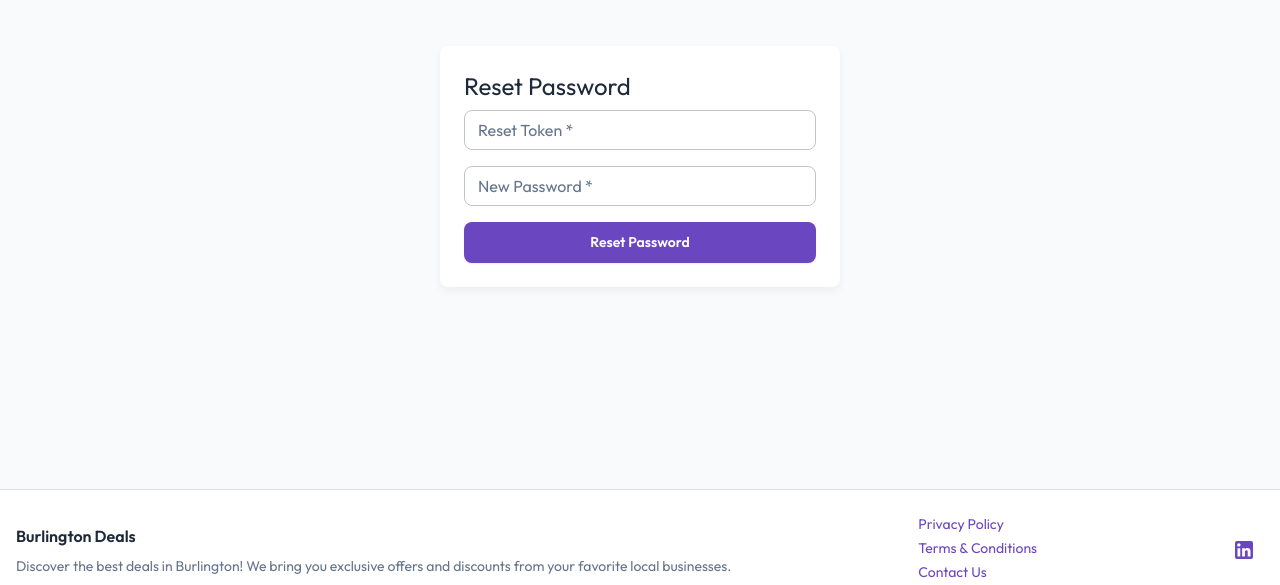
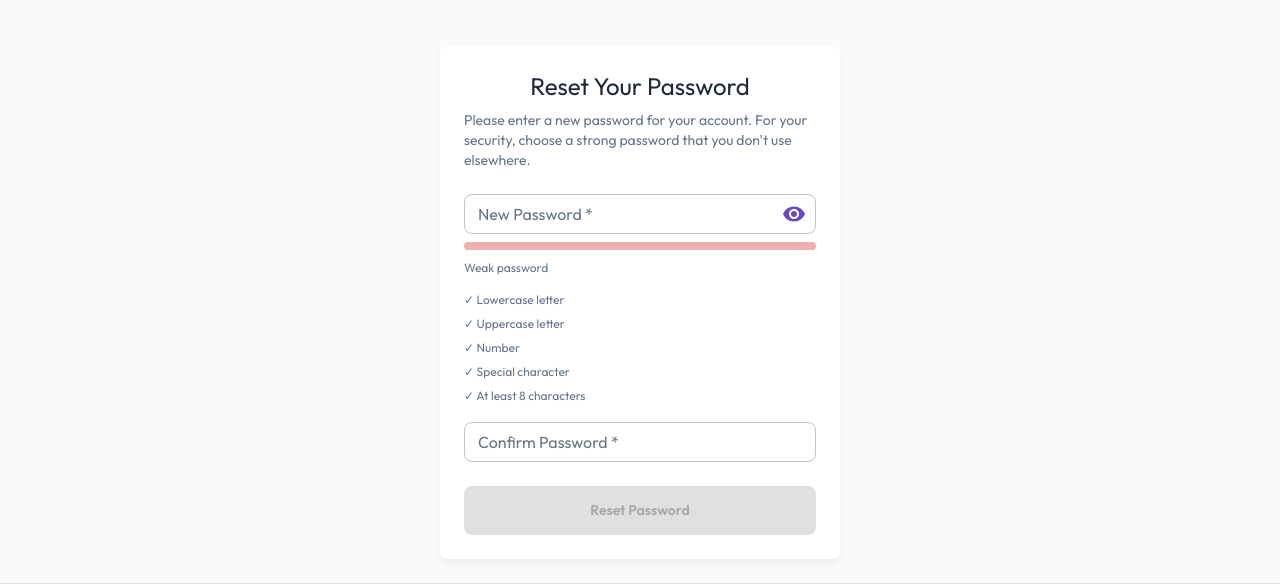
Before and after one commit to birddog87/burlington_deals, a React (Create React App) app in the folder burlington-deals-frontend/: page /reset-password in a window 1280 px wide. Shown: the part 122-707 px from the top of the page. Built offline with nearby package versions, Linux system fonts and the light colour scheme.

Commit message:
password reset changes

```diff
--- a/burlington-deals-frontend/src/pages/ResetPasswordPage.js
+++ b/burlington-deals-frontend/src/pages/ResetPasswordPage.js
@@ -1,5 +1,5 @@
 // src/pages/ResetPasswordPage.js
-import React, { useState } from 'react';
+import React, { useState, useEffect } from 'react';
 import {
   Box,
   Paper,
@@ -7,30 +7,93 @@ import {
   TextField,
   Button,
   Alert,
-  CircularProgress
+  CircularProgress,
+  LinearProgress,
+  InputAdornment,
+  IconButton
 } from '@mui/material';
-import axios from 'axios';
-import { useSearchParams } from 'react-router-dom';
+import { Visibility, VisibilityOff } from '@mui/icons-material';
+import API from '../services/api';
+import { useSearchParams, useNavigate } from 'react-router-dom';
 
 const ResetPasswordPage = () => {
   const [searchParams] = useSearchParams();
-  const tokenParam = searchParams.get('token') || '';
+  const tokenFromUrl = searchParams.get('token') || '';
+  const navigate = useNavigate();
 
-  const [token, setToken] = useState(tokenParam);
-  const [newPassword, setNewPassword] = useState('');
+  const [password, setPassword] = useState('');
+  const [confirmPassword, setConfirmPassword] = useState('');
   const [msg, setMsg] = useState('');
   const [error, setError] = useState('');
   const [loading, setLoading] = useState(false);
+  const [passwordStrength, setPasswordStrength] = useState(0);
+  const [passwordFeedback, setPasswordFeedback] = useState('');
+  const [showPassword, setShowPassword] = useState(false);
+
+  // Hide the token from the user but keep it for submission
+  const [token] = useState(tokenFromUrl);
+
+  // Password strength criteria
+  const hasLowerCase = /[a-z]/.test(password);
+  const hasUpperCase = /[A-Z]/.test(password);
+  const hasNumber = /\d/.test(password);
+  const hasSpecialChar = /[!@#$%^&*()_+\-=[\]{};':"\\|,.<>/?]/.test(password);
+  const isLongEnough = password.length >= 8;
+
+  // Calculate password strength
+  useEffect(() => {
+    let strength = 0;
+    if (hasLowerCase) strength += 20;
+    if (hasUpperCase) strength += 20;
+    if (hasNumber) strength += 20;
+    if (hasSpecialChar) strength += 20;
+    if (isLongEnough) strength += 20;
+
+    setPasswordStrength(strength);
+
+    if (strength < 40) {
+      setPasswordFeedback('Weak password');
+    } else if (strength < 80) {
+      setPasswordFeedback('Moderate password');
+    } else {
+      setPasswordFeedback('Strong password');
+    }
+  }, [password, hasLowerCase, hasUpperCase, hasNumber, hasSpecialChar, isLongEnough]);
+
+  // Toggle password visibility
+  const handleTogglePasswordVisibility = () => {
+    setShowPassword(!showPassword);
+  };
 
   const handleReset = async (e) => {
     e.preventDefault();
     setMsg('');
     setError('');
+
+    // Validate passwords
+    if (password !== confirmPassword) {
+      setError("Passwords don't match");
+      return;
+    }
+
+    if (passwordStrength < 60) {
+      setError("Please choose a stronger password");
+      return;
+    }
+
     setLoading(true);
 
     try {
-      const response = await axios.post('/api/auth/reset', { token, newPassword });
+      const response = await API.post('/auth/reset', {
+        token,
+        newPassword: password
+      });
       setMsg(response.data.message || 'Password reset successfully.');
+
+      // Redirect to login page after 3 seconds
+      setTimeout(() => {
+        navigate('/login');
+      }, 3000);
     } catch (err) {
       setError(err.response?.data?.error || 'Reset failed. Token may be invalid or expired.');
     } finally {
@@ -38,34 +101,110 @@ const ResetPasswordPage = () => {
     }
   };
 
+  // Calculate the color for the strength bar
+  const getStrengthColor = () => {
+    if (passwordStrength < 40) return 'error';
+    if (passwordStrength < 80) return 'warning';
+    return 'success';
+  };
+
   return (
     <Box sx={{ maxWidth: 400, mx: 'auto', mt: 8 }}>
       <Paper sx={{ p: 3 }}>
-        <Typography variant="h5" gutterBottom>
-          Reset Password
+        <Typography variant="h5" gutterBottom align="center">
+          Reset Your Password
         </Typography>
+
         {msg && <Alert severity="success" sx={{ mb: 2 }}>{msg}</Alert>}
         {error && <Alert severity="error" sx={{ mb: 2 }}>{error}</Alert>}
 
+        <Typography variant="body2" color="text.secondary" sx={{ mb: 3 }}>
+          Please enter a new password for your account. For your security,
+          choose a strong password that you don't use elsewhere.
+        </Typography>
+
         <form onSubmit={handleReset}>
+          {/* The token is hidden and auto-filled from the URL */}
+          <input type="hidden" value={token} />
+
+          {/* New Password field with visibility toggle */}
           <TextField
-            label="Reset Token"
+            label="New Password"
+            type={showPassword ? 'text' : 'password'}
             fullWidth
             required
-            value={token}
-            onChange={(e) => setToken(e.target.value)}
-            sx={{ mb: 2 }}
+            value={password}
+            onChange={(e) => setPassword(e.target.value)}
+            sx={{ mb: 1 }}
+            InputProps={{
+              endAdornment: (
+                <InputAdornment position="end">
+                  <IconButton
+                    onClick={handleTogglePasswordVisibility}
+                    edge="end"
+                  >
+                    {showPassword ? <VisibilityOff /> : <Visibility />}
+                  </IconButton>
+                </InputAdornment>
+              )
+            }}
           />
+
+          {/* Password strength indicator */}
+          <Box sx={{ mb: 2 }}>
+            <LinearProgress
+              variant="determinate"
+              value={passwordStrength}
+              color={getStrengthColor()}
+              sx={{ height: 8, borderRadius: 4 }}
+            />
+            <Typography variant="caption" color="text.secondary" sx={{ mt: 1, display: 'block' }}>
+              {passwordFeedback}
+            </Typography>
+
+            <Box sx={{ mt: 1 }}>
+              <Typography variant="caption" color={hasLowerCase ? 'success.main' : 'text.secondary'}>
+                ✓ Lowercase letter
+              </Typography>
+              <br />
+              <Typography variant="caption" color={hasUpperCase ? 'success.main' : 'text.secondary'}>
+                ✓ Uppercase letter
+              </Typography>
+              <br />
+              <Typography variant="caption" color={hasNumber ? 'success.main' : 'text.secondary'}>
+                ✓ Number
+              </Typography>
+              <br />
+              <Typography variant="caption" color={hasSpecialChar ? 'success.main' : 'text.secondary'}>
+                ✓ Special character
+              </Typography>
+              <br />
+              <Typography variant="caption" color={isLongEnough ? 'success.main' : 'text.secondary'}>
+                ✓ At least 8 characters
+              </Typography>
+            </Box>
+          </Box>
+
+          {/* Confirm Password field */}
           <TextField
-            label="New Password"
+            label="Confirm Password"
             type="password"
             fullWidth
             required
-            value={newPassword}
-            onChange={(e) => setNewPassword(e.target.value)}
-            sx={{ mb: 2 }}
+            value={confirmPassword}
+            onChange={(e) => setConfirmPassword(e.target.value)}
+            error={password !== confirmPassword && confirmPassword.length > 0}
+            helperText={password !== confirmPassword && confirmPassword.length > 0 ? "Passwords don't match" : ""}
+            sx={{ mb: 3 }}
           />
-          <Button variant="contained" type="submit" fullWidth disabled={loading}>
+
+          <Button
+            variant="contained"
+            type="submit"
+            fullWidth
+            disabled={loading || password !== confirmPassword || passwordStrength < 60}
+            sx={{ py: 1.5 }}
+          >
             {loading ? <CircularProgress size={24} /> : 'Reset Password'}
           </Button>
         </form>
```
